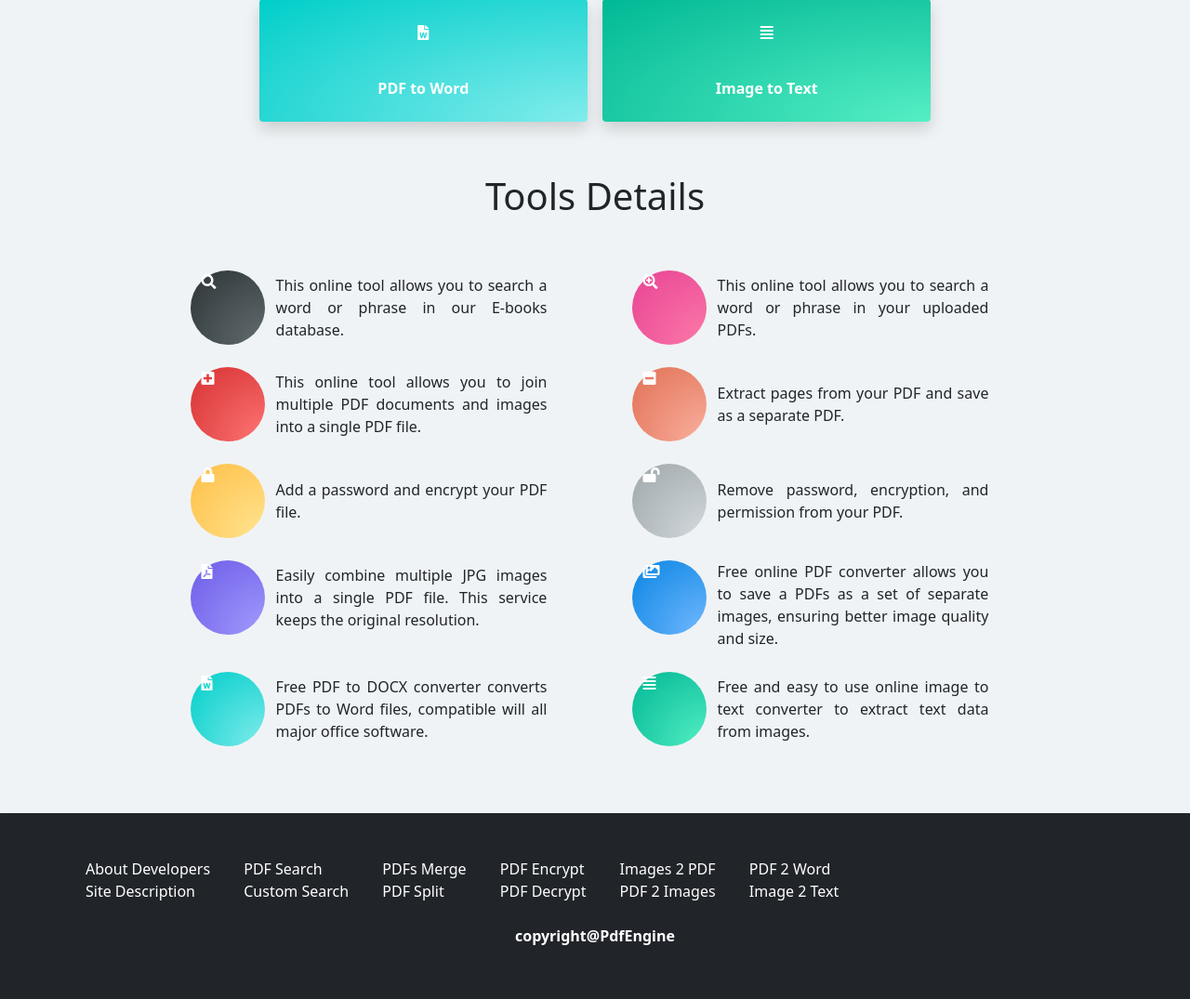
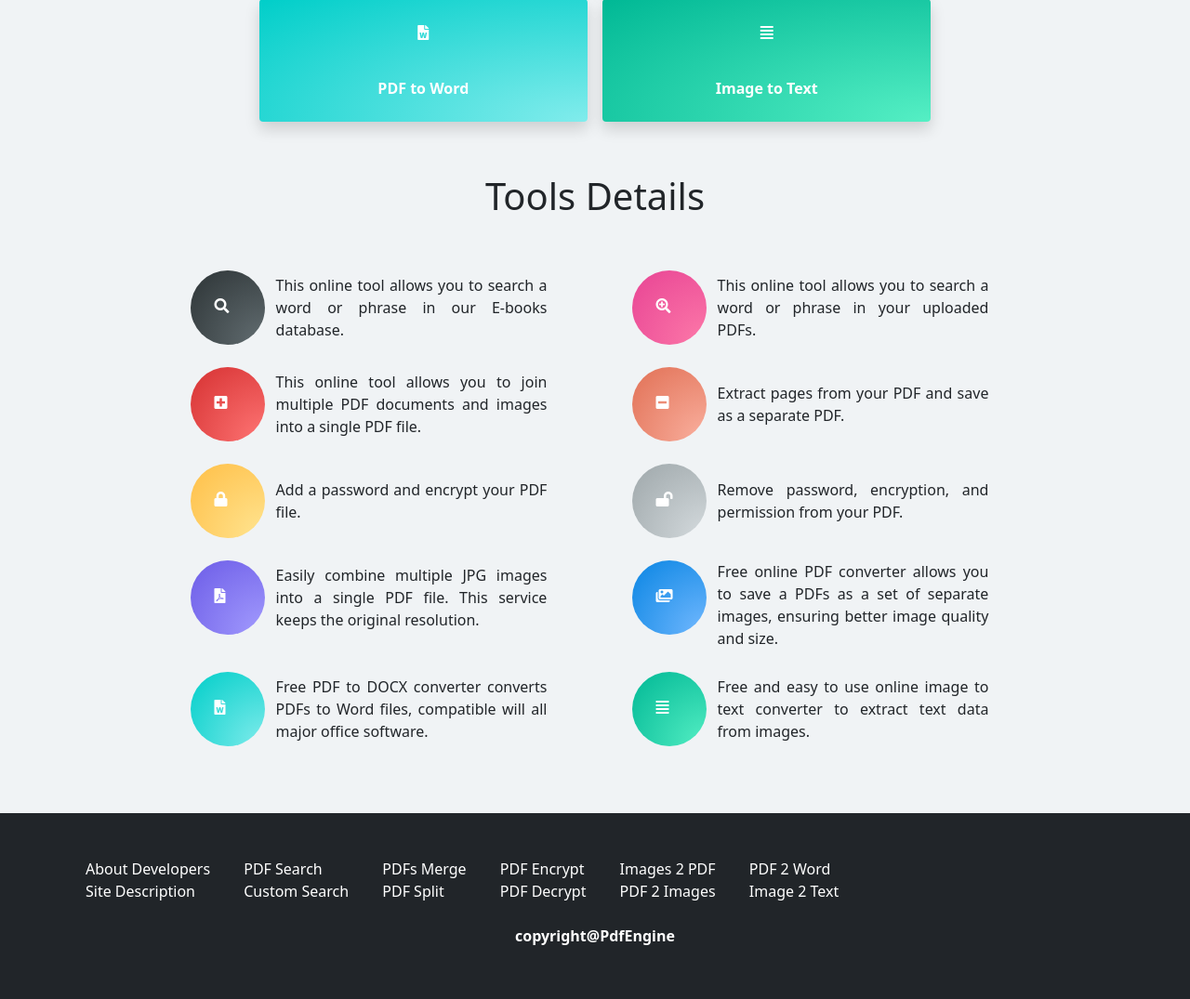
Before and after one commit to abhijeets1/PDFEngine, a Django app: page / in a window 1280 px wide. Shown: the part 677-1752 px from the top of the page at 93% size. Run offline with Django 3.2, Linux system fonts and the light colour scheme; some libraries are stand-ins or nearby versions.

Commit message:
Added centerBlock in style.

```diff
--- a/core/static/core/css/style.css
+++ b/core/static/core/css/style.css
@@ -108,6 +108,13 @@ background: radial-gradient(to top left, #636E72, #2D3436);
 	transform: scale(0.85);
 }
 
+.centerBlock {
+  position: relative;
+  top: 50%;
+  left: 50%;
+  transform: translate(-50%, -50%);
+}
+
 .atag-w {
 	text-decoration: none;
 	color: white;
```
